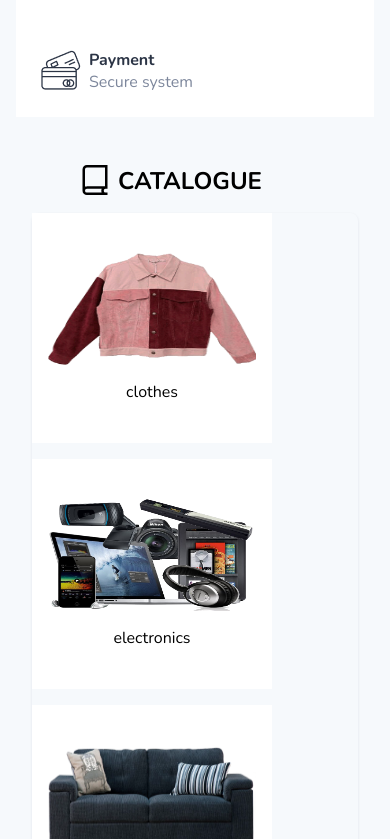
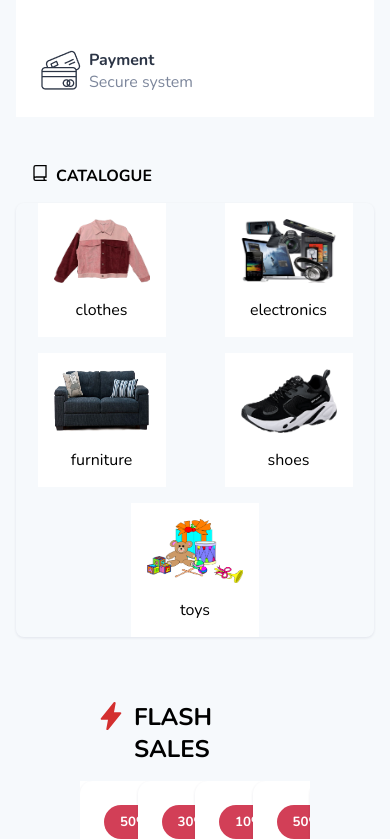
Before and after one commit to Farouk-ayo/ecommerce-, a React (Create React App) app: page / in a window 390 px wide. Shown: the part 1325-2164 px from the top of the page. Built offline with nearby package versions, Linux system fonts and the light colour scheme.

Commit message:
catalog reponsiveness

```diff
--- a/src/UI/Body/Catalogue/Catalogue.js
+++ b/src/UI/Body/Catalogue/Catalogue.js
@@ -10,7 +10,7 @@
   return (
     <section className={classes.catalogue}>
       <div className={classes.headCat}>
-        <GrCatalogOption color="#f55353" size={30} />
+        <GrCatalogOption className={classes.catalogIcon} />
 
         <h2>Catalogue</h2>
       </div>
--- a/src/UI/Body/Catalogue/Catalogue.module.css
+++ b/src/UI/Body/Catalogue/Catalogue.module.css
@@ -9,31 +9,36 @@
     padding: 2rem 2rem;
   }
 }
+@media screen and (max-width: 700px) {
+  .catalogue {
+    padding: 2rem 1rem;
+  }
+}
 .headCat h2 {
   font-size: 1.5rem;
   text-transform: uppercase;
 }
 
+.catalogIcon {
+  font-size: 2rem;
+}
 .headCat {
   display: flex;
   gap: 0.5rem;
-  padding: 1rem 3rem;
+  padding: 1rem;
 }
 
 .catSection {
   display: flex;
   flex-direction: row;
+  justify-content: space-around;
+  flex-wrap: wrap;
   gap: 1rem;
-  justify-content: space-between;
   width: 100%;
   border-radius: 0.5rem;
   box-shadow: rgb(3 0 71 / 9%) 0px 1px 3px;
 }
-@media screen and (max-width: 1300px) {
-  .catSection {
-    flex-wrap: wrap;
-  }
-}
+
 .catSection > * {
   display: flex;
   flex-direction: column;
@@ -44,14 +49,35 @@
   background-color: white;
   padding: 2.5rem 1rem;
 }
-@media screen and (max-width: 1300px) {
-  .catSection > * {
-    justify-content: flex-start;
-  }
-}
 .catSection > * img {
   height: 7rem;
   width: 100%;
+}
+@media screen and (max-width: 700px) {
+  .catSection > * {
+    justify-content: flex-start;
+    padding: 1rem;
+    width: 8rem;
+  }
+  .headCat h2 {
+    font-size: 1rem;
+  }
+
+  .catSection > * img {
+    height: 4rem;
+  }
+  .catalogIcon {
+    font-size: 1rem;
+  }
+}
+
+@media screen and (max-width: 340px) {
+  .catSection > * {
+    width: 100%;
+  }
+  .catSection > * img {
+    height: 6rem;
+  }
 }
 
 link {
--- a/src/UI/Body/catalogue/Catalogue.js
+++ b/src/UI/Body/catalogue/Catalogue.js
@@ -10,7 +10,7 @@
   return (
     <section className={classes.catalogue}>
       <div className={classes.headCat}>
-        <GrCatalogOption color="#f55353" size={30} />
+        <GrCatalogOption className={classes.catalogIcon} />
 
         <h2>Catalogue</h2>
       </div>
--- a/src/UI/Body/catalogue/Catalogue.module.css
+++ b/src/UI/Body/catalogue/Catalogue.module.css
@@ -9,31 +9,36 @@
     padding: 2rem 2rem;
   }
 }
+@media screen and (max-width: 700px) {
+  .catalogue {
+    padding: 2rem 1rem;
+  }
+}
 .headCat h2 {
   font-size: 1.5rem;
   text-transform: uppercase;
 }
 
+.catalogIcon {
+  font-size: 2rem;
+}
 .headCat {
   display: flex;
   gap: 0.5rem;
-  padding: 1rem 3rem;
+  padding: 1rem;
 }
 
 .catSection {
   display: flex;
   flex-direction: row;
+  justify-content: space-around;
+  flex-wrap: wrap;
   gap: 1rem;
-  justify-content: space-between;
   width: 100%;
   border-radius: 0.5rem;
   box-shadow: rgb(3 0 71 / 9%) 0px 1px 3px;
 }
-@media screen and (max-width: 1300px) {
-  .catSection {
-    flex-wrap: wrap;
-  }
-}
+
 .catSection > * {
   display: flex;
   flex-direction: column;
@@ -44,14 +49,35 @@
   background-color: white;
   padding: 2.5rem 1rem;
 }
-@media screen and (max-width: 1300px) {
-  .catSection > * {
-    justify-content: flex-start;
-  }
-}
 .catSection > * img {
   height: 7rem;
   width: 100%;
+}
+@media screen and (max-width: 700px) {
+  .catSection > * {
+    justify-content: flex-start;
+    padding: 1rem;
+    width: 8rem;
+  }
+  .headCat h2 {
+    font-size: 1rem;
+  }
+
+  .catSection > * img {
+    height: 4rem;
+  }
+  .catalogIcon {
+    font-size: 1rem;
+  }
+}
+
+@media screen and (max-width: 340px) {
+  .catSection > * {
+    width: 100%;
+  }
+  .catSection > * img {
+    height: 6rem;
+  }
 }
 
 link {
--- a/src/UI/Body/flashdeals/Flash.module.css
+++ b/src/UI/Body/flashdeals/Flash.module.css
@@ -6,7 +6,7 @@
 .flashHead {
   display: flex;
   gap: 0.5rem;
-  padding: 1rem 3rem;
+  padding: 1rem;
 }
 
 .flashsale h2 {
```
